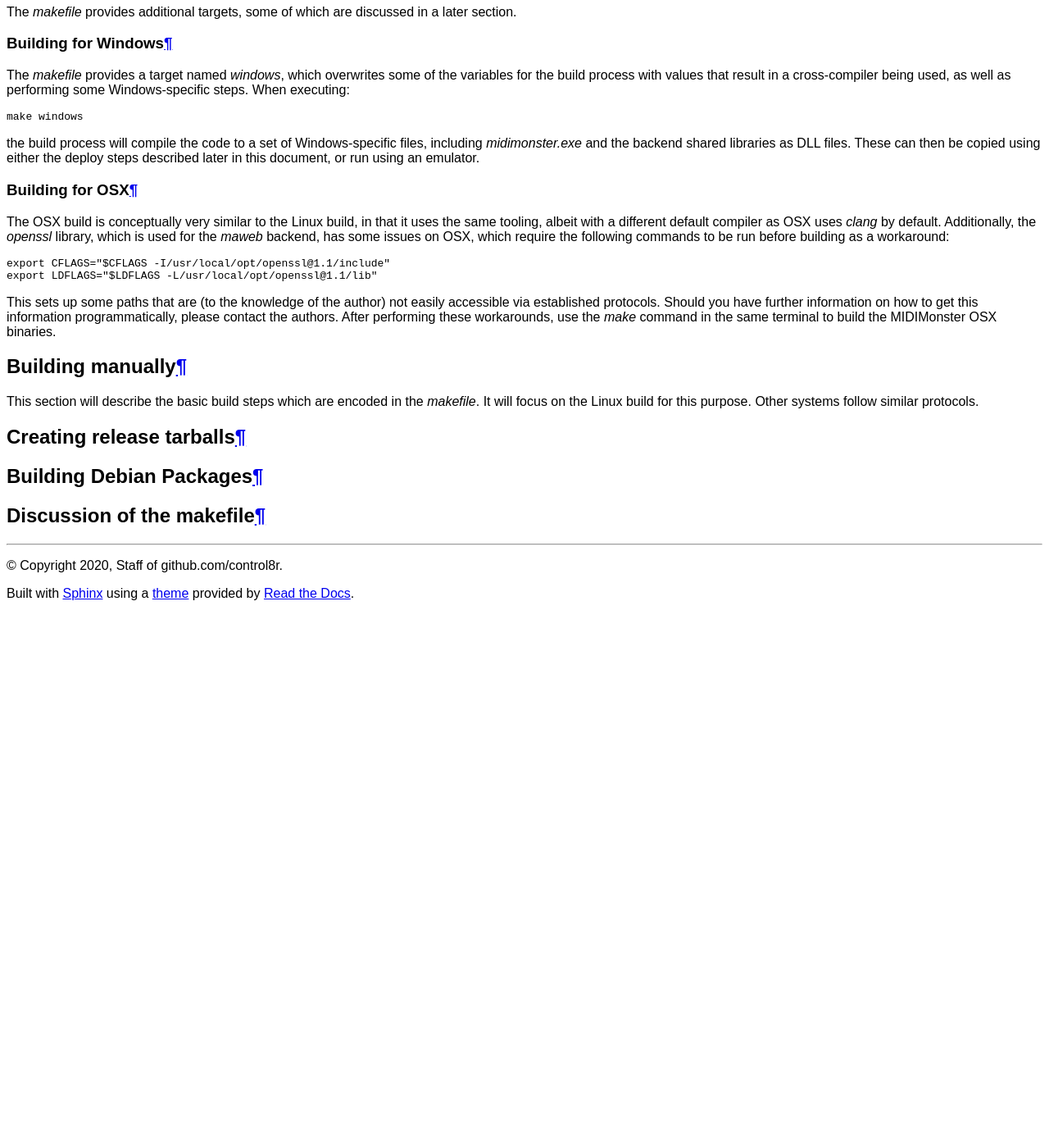
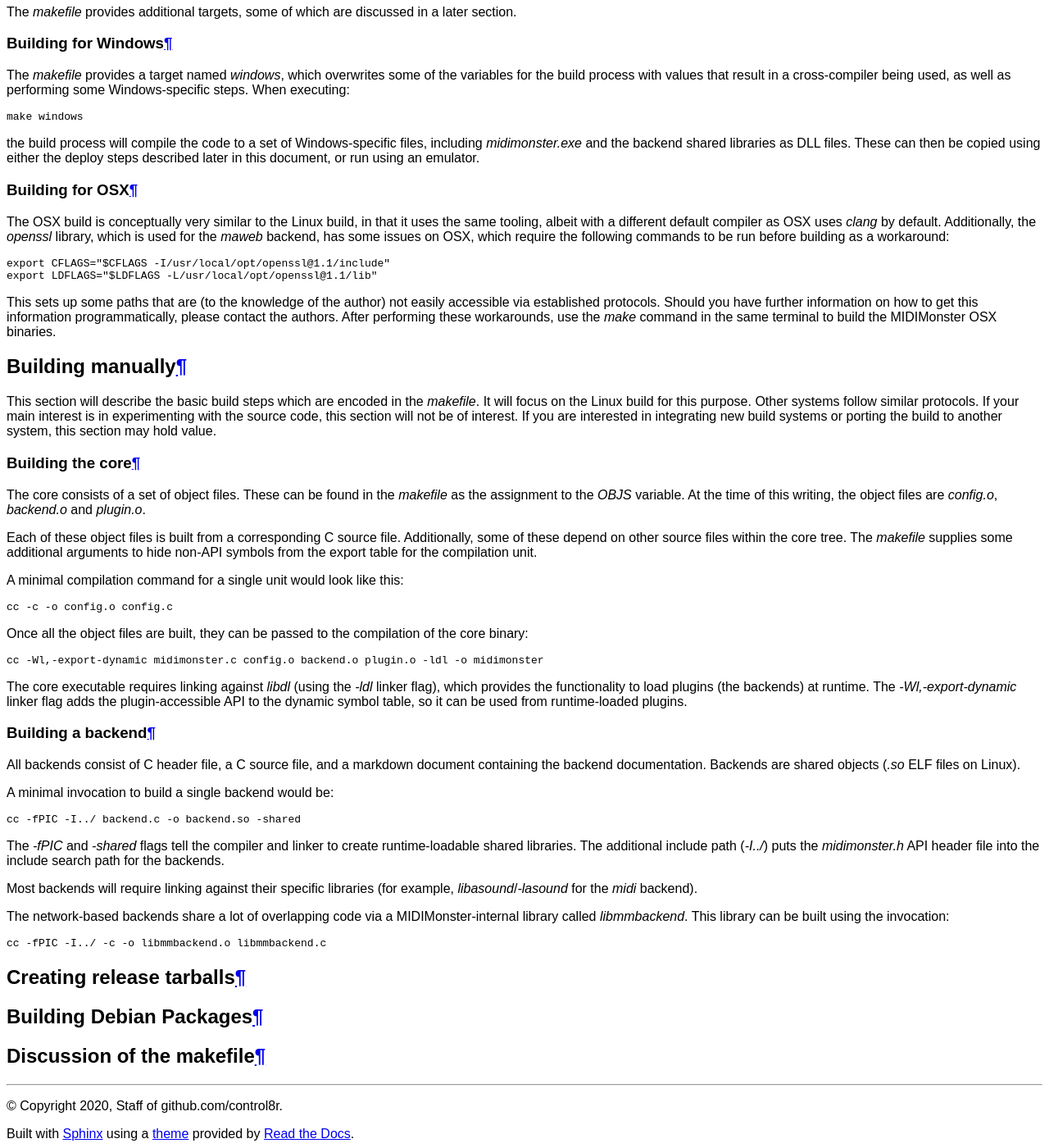
Before and after one commit to control8r/midimonster-knowledge-base, a Sphinx documentation site: the page built from source/dev/Building.rst, in a window 1280 px wide and 1400 px high, scrolled down 2674 px. Shown: the whole window at 82% size. Built offline with Sphinx 7.4.7 and the Read the Docs theme 2.0.0, drawn with Linux system fonts in a browser that asks for light colours; pages that are not in the unit, such as notebooks, are missing from menus; before the commit the page ends 3415 px from its top, so only the background shows below that; some of the changed text lies outside the part shown.

Commit message:
Add manual building section

```diff
--- a/source/dev/Building.rst
+++ b/source/dev/Building.rst
@@ -111,8 +111,8 @@ using the command::
 
 	brew link --overwrite python
 
-Using the makefile
-------------------
+Building using the makefile
+---------------------------
 
 The `makefile` is an instruction file for the `make` utility. It contains the steps required
 to build the final binaries for the MIDIMonster and, implicitly, the order in which to take them.
@@ -120,7 +120,6 @@ This guide will take a closer look at the architecture of the `makefile` in a la
 
 Building for Linux
 ^^^^^^^^^^^^^^^^^^
-
 To run the build steps for a Linux version, just run `make`. This will implicitly call make with
 the `all` target, building the core as well as all backends that are configured for Linux compatibility.
 
@@ -148,7 +147,6 @@ The `makefile` provides additional targets, some of which are discussed in a lat
 
 Building for Windows
 ^^^^^^^^^^^^^^^^^^^^
-
 The `makefile` provides a target named `windows`, which overwrites some of the variables for the build
 process with values that result in a cross-compiler being used, as well as performing some Windows-specific
 steps. When executing::
@@ -161,7 +159,6 @@ later in this document, or run using an emulator.
 
 Building for OSX
 ^^^^^^^^^^^^^^^^
-
 The OSX build is conceptually very similar to the Linux build, in that it uses the same tooling, albeit
 with a different default compiler as OSX uses `clang` by default. Additionally, the `openssl` library, which
 is used for the `maweb` backend, has some issues on OSX, which require the following commands to be run
@@ -177,9 +174,52 @@ build the MIDIMonster OSX binaries.
 
 Building manually
 -----------------
+This section will describe the basic build steps which are encoded in the `makefile`. It will focus on the
+Linux build for this purpose. Other systems follow similar protocols. If your main interest is in experimenting
+with the source code, this section will not be of interest. If you are interested in integrating new build
+systems or porting the build to another system, this section may hold value.
 
-This section will describe the basic build steps which are encoded in the `makefile`. It will focus on the
-Linux build for this purpose. Other systems follow similar protocols.
+Building the core
+^^^^^^^^^^^^^^^^^
+The core consists of a set of object files. These can be found in the `makefile` as the assignment to the
+`OBJS` variable. At the time of this writing, the object files are `config.o`, `backend.o` and `plugin.o`.
+
+Each of these object files is built from a corresponding C source file. Additionally, some of these depend
+on other source files within the core tree. The `makefile` supplies some additional arguments to hide non-API
+symbols from the export table for the compilation unit.
+
+A minimal compilation command for a single unit would look like this::
+
+	cc -c -o config.o config.c
+
+Once all the object files are built, they can be passed to the compilation of the core binary::
+
+	cc -Wl,-export-dynamic midimonster.c config.o backend.o plugin.o -ldl -o midimonster
+
+The core executable requires linking against `libdl` (using the `-ldl` linker flag), which provides the functionality
+to load plugins (the backends) at runtime. The `-Wl,-export-dynamic` linker flag adds the plugin-accessible API to the
+dynamic symbol table, so it can be used from runtime-loaded plugins.
+
+Building a backend
+^^^^^^^^^^^^^^^^^^
+All backends consist of C header file, a C source file, and a markdown document containing the backend
+documentation. Backends are shared objects (`.so` ELF files on Linux).
+
+A minimal invocation to build a single backend would be::
+
+	cc -fPIC -I../ backend.c -o backend.so -shared
+
+The `-fPIC` and `-shared` flags tell the compiler and linker to create runtime-loadable shared libraries.
+The additional include path (`-I../`) puts the `midimonster.h` API header file into the include search path
+for the backends.
+
+Most backends will require linking against their specific libraries (for example, `libasound`/`-lasound` for the
+`midi` backend).
+
+The network-based backends share a lot of overlapping code via a MIDIMonster-internal library
+called `libmmbackend`. This library can be built using the invocation::
+
+	cc -fPIC -I../ -c -o libmmbackend.o libmmbackend.c
 
 Creating release tarballs
 -------------------------
```
